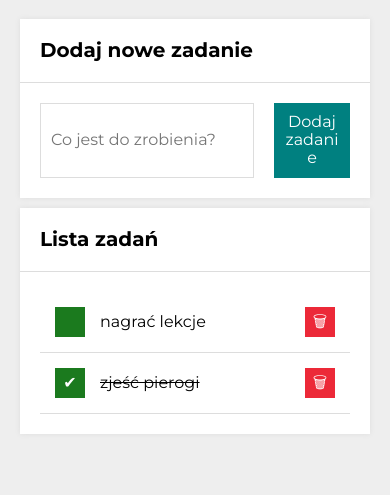
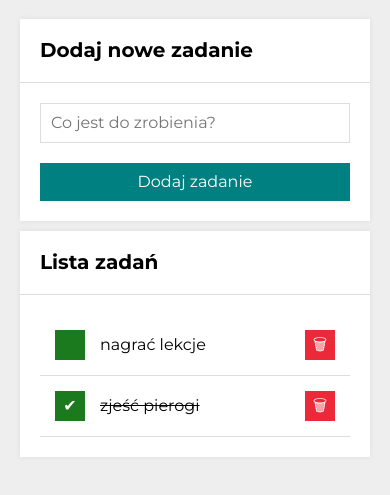
Before and after one commit to KatarzynaMaculewicz/To-do-list, a plain HTML site: page index.html in a window 390 px wide. Shown: the part 81-576 px from the top of the page. Drawn offline with nearby package versions, Linux system fonts and the light colour scheme.

Commit message:
media query added

```diff
--- a/css/form.css
+++ b/css/form.css
@@ -1,8 +1,13 @@
 .form {
       display: grid;
       grid-template-columns: 1fr auto;
-      grid-template-rows: 2;
       grid-gap: 20px;
+}
+
+@media (max-width:767px) {
+      .form {
+            grid-template-columns: 1fr;
+      }
 }
 
 .form__button {
```
